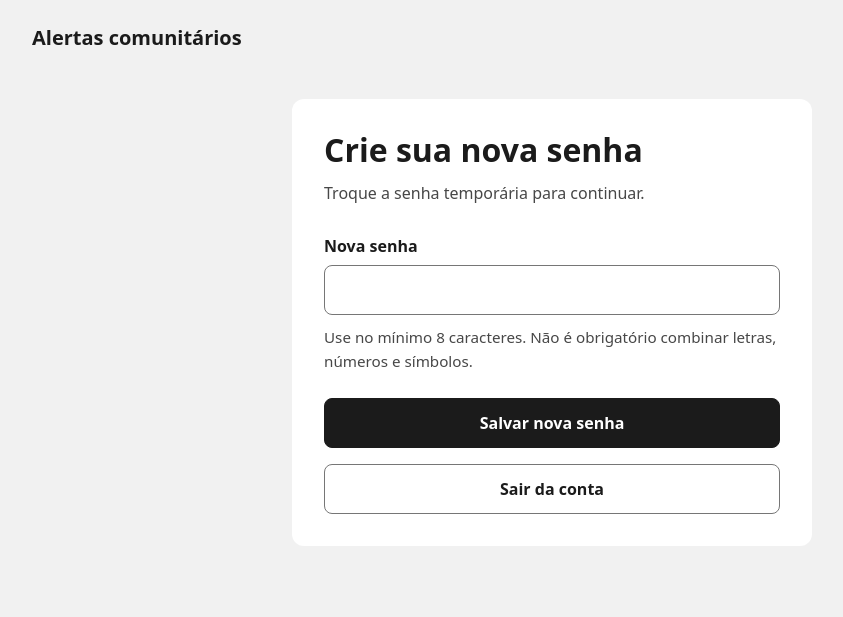
After one commit to Pedro3495/sistema-alertas-comunitarios, a Spring Boot app: page /trocar-senha in a window 1280 px wide. The commit adds this page. Shown: the top 617 px of the page, without its empty margins (88-931 px from the left). Run offline with Spring Boot 4, Linux system fonts and the light colour scheme; the visitor is signed in with stand-in values (Sample User, id 1); some of the project's set-up classes (security, data sources, template engines, error pages and the like) are left out, and stand-ins take their place.

Commit message:
feat(RF005): integrar login web e primeira troca protegida

```diff
--- /dev/null
+++ b/src/main/java/br/edu/alertas/acesso/AcessoController.java
@@ -0,0 +1,67 @@
+package br.edu.alertas.acesso;
+
+import br.edu.alertas.representantes.AcessoRepresentante;
+import br.edu.alertas.representantes.AutenticacaoRepresentanteService;
+import jakarta.servlet.http.HttpServletRequest;
+import org.springframework.security.core.annotation.AuthenticationPrincipal;
+import org.springframework.security.core.context.SecurityContextHolder;
+import org.springframework.stereotype.Controller;
+import org.springframework.ui.Model;
+import org.springframework.web.bind.annotation.GetMapping;
+import org.springframework.web.bind.annotation.PostMapping;
+import org.springframework.web.bind.annotation.RequestParam;
+
+@Controller
+public class AcessoController {
+    public static final String LOGIN_TENTADO = "LOGIN_TENTADO";
+    private final AutenticacaoRepresentanteService acessoService;
+
+    public AcessoController(AutenticacaoRepresentanteService acessoService) {
+        this.acessoService = acessoService;
+    }
+
+    @GetMapping("/entrar")
+    String entrar(HttpServletRequest request, Model model) {
+        var session = request.getSession(false);
+        if (session != null) {
+            model.addAttribute("loginTentado", session.getAttribute(LOGIN_TENTADO));
+            session.removeAttribute(LOGIN_TENTADO);
+        }
+        return "acesso/entrar";
+    }
+
+    @GetMapping("/trocar-senha")
+    String trocarSenha() {
+        return "acesso/trocar-senha";
+    }
+
+    @PostMapping("/trocar-senha")
+    String salvarSenha(@AuthenticationPrincipal AcessoRepresentante acesso,
+            @RequestParam(defaultValue = "") String novaSenha, HttpServletRequest request, Model model) {
+        try {
+            acessoService.trocarSenha(acesso, novaSenha);
+        } catch (IllegalArgumentException exception) {
+            model.addAttribute("erroSenha", "Use no mínimo 8 caracteres.");
+            return "acesso/trocar-senha";
+        } catch (IllegalStateException exception) {
+            encerrarSessao(request);
+            return "redirect:/entrar?expirado";
+        }
+        encerrarSessao(request);
+        return "redirect:/entrar?senhaAlterada";
+    }
+
+    @GetMapping("/representante")
+    String representante(@AuthenticationPrincipal AcessoRepresentante acesso, Model model) {
+        model.addAttribute("login", acesso.login());
+        return "acesso/representante";
+    }
+
+    private void encerrarSessao(HttpServletRequest request) {
+        SecurityContextHolder.clearContext();
+        var session = request.getSession(false);
+        if (session != null) {
+            session.invalidate();
+        }
+    }
+}
--- /dev/null
+++ b/src/main/resources/static/css/acesso.css
@@ -0,0 +1,41 @@
+:root {
+  color-scheme: light;
+  font-family: system-ui, -apple-system, BlinkMacSystemFont, "Segoe UI", sans-serif;
+  color: #1b1b1b;
+  background: #f1f1f1;
+  font-size: 16px;
+}
+* { box-sizing: border-box; }
+body { margin: 0; padding: 24px; }
+header { max-width: 1040px; margin: 0 auto 48px; }
+header a { color: inherit; font-size: 20px; font-weight: 700; text-decoration: none; }
+main { max-width: 520px; margin: 0 auto 48px; padding: 32px; background: #fff; border-radius: 12px; }
+h1 { margin: 0 0 12px; font-size: clamp(1.6rem, 5vw, 2rem); line-height: 1.2; text-wrap: balance; }
+p { color: #474747; line-height: 1.6; margin: 0 0 16px; }
+.introducao { margin-bottom: 28px; }
+.campo { margin-bottom: 24px; }
+label { display: block; font-weight: 650; margin-bottom: 8px; }
+input { width: 100%; min-height: 50px; padding: 12px; border: 1px solid #767676; border-radius: 8px; font: inherit; color: inherit; background: #fff; caret-color: #1b1b1b; }
+input[aria-invalid="true"] { border-color: #a51c25; }
+button { width: 100%; min-height: 50px; padding: 12px 16px; border: 1px solid #1b1b1b; border-radius: 8px; background: #1b1b1b; color: #fff; font: inherit; font-weight: 650; line-height: 1.5; cursor: pointer; }
+button:hover { background: #383838; }
+button:active { background: #000; }
+button.secundario { color: #1b1b1b; background: #fff; border-color: #767676; }
+button.secundario:hover { background: #ededed; }
+:focus-visible { outline: 3px solid #005fcc; outline-offset: 3px; }
+::selection { background: #c8dcf7; color: #1b1b1b; }
+.mensagem { margin: 0 0 24px; padding: 16px; border-radius: 8px; background: #f1f1f1; line-height: 1.6; }
+.mensagem p:last-child { margin-bottom: 0; }
+.erro { background: #fff0f0; }
+.erro p, .erro-campo { color: #941b25; }
+.orientacao { margin: 10px 0 0; font-size: .95rem; }
+.erro-campo { margin: 8px 0 0; }
+.erro-campo:empty { display: none; }
+.ajuda { margin: 24px 0 0; }
+.sair { margin-top: 16px; }
+.identidade { overflow-wrap: anywhere; }
+@media (max-width: 540px) {
+  body { padding: 20px 16px; }
+  header { margin-bottom: 28px; }
+  main { padding: 24px 20px; }
+}
--- /dev/null
+++ b/src/main/resources/templates/acesso/trocar-senha.html
@@ -0,0 +1,29 @@
+<!doctype html>
+<html lang="pt-BR" xmlns:th="http://www.thymeleaf.org">
+<head>
+  <meta charset="utf-8">
+  <meta name="viewport" content="width=device-width, initial-scale=1">
+  <title>Crie sua nova senha · Alertas comunitários</title>
+  <link rel="stylesheet" th:href="@{/css/acesso.css}">
+</head>
+<body>
+<header><a th:href="@{/}">Alertas comunitários</a></header>
+<main id="conteudo">
+  <h1>Crie sua nova senha</h1>
+  <p class="introducao">Troque a senha temporária para continuar.</p>
+  <form th:action="@{/trocar-senha}" method="post">
+    <div class="campo">
+      <label for="novaSenha">Nova senha</label>
+      <input id="novaSenha" name="novaSenha" type="password" autocomplete="new-password" required
+             aria-describedby="orientacaoSenha erroSenha" th:attr="aria-invalid=${erroSenha != null}">
+      <p id="orientacaoSenha" class="orientacao">Use no mínimo 8 caracteres. Não é obrigatório combinar letras, números e símbolos.</p>
+      <p id="erroSenha" class="erro-campo" role="alert" th:text="${erroSenha}"></p>
+    </div>
+    <button type="submit">Salvar nova senha</button>
+  </form>
+  <form class="sair" th:action="@{/sair}" method="post">
+    <button class="secundario" type="submit">Sair da conta</button>
+  </form>
+</main>
+</body>
+</html>
--- a/src/main/resources/templates/inicio.html
+++ b/src/main/resources/templates/inicio.html
@@ -10,6 +10,7 @@
     <main>
       <h1>Sistema de Alertas Comunitários</h1>
       <p>Aplicação em desenvolvimento.</p>
+      <p><a th:href="@{/entrar}">Entrar como representante</a></p>
     </main>
   </body>
 </html>
```
Also changed, not shown: src/main/java/br/edu/alertas/acesso/RepresentanteAuthenticationProvider.java (added, +34 -0 lines), src/main/java/br/edu/alertas/acesso/SessaoRepresentanteFilter.java (added, +36 -0 lines), src/main/java/br/edu/alertas/config/SegurancaConfig.java (+38 -5 lines), src/main/resources/templates/acesso/entrar.html (added, +37 -0 lines), src/main/resources/templates/acesso/representante.html (added, +20 -0 lines).
